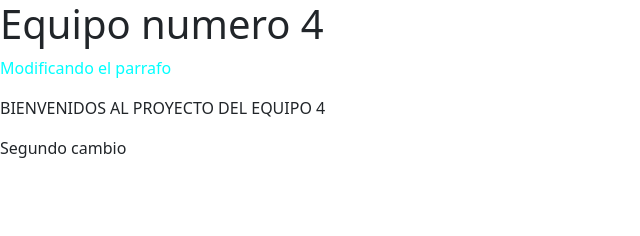
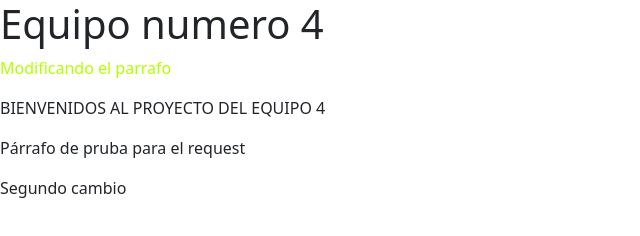
Before and after one commit to tomtomeiro/ProyectoEquipo4, a plain HTML site: page index.html in a window 1280 px wide. Shown: the whole page, without its empty margins (0-640 px from the left). Drawn offline with nearby package versions, Linux system fonts and the light colour scheme.

Commit message:
Agregué párrafo de prueba request

```diff
--- a/index.html
+++ b/index.html
@@ -17,8 +17,10 @@
 </head>
 <body>
     <h1>Equipo numero 4</h1>
-    <p style="color: aqua;">Modificando el parrafo</p>
+    <p style="color: rgb(179, 255, 0);">Modificando el parrafo</p>
     <p>BIENVENIDOS AL PROYECTO DEL EQUIPO 4</p>
+
+    <p>Párrafo de pruba para el request</p>
 
     <p>Segundo cambio </p>
 
```
